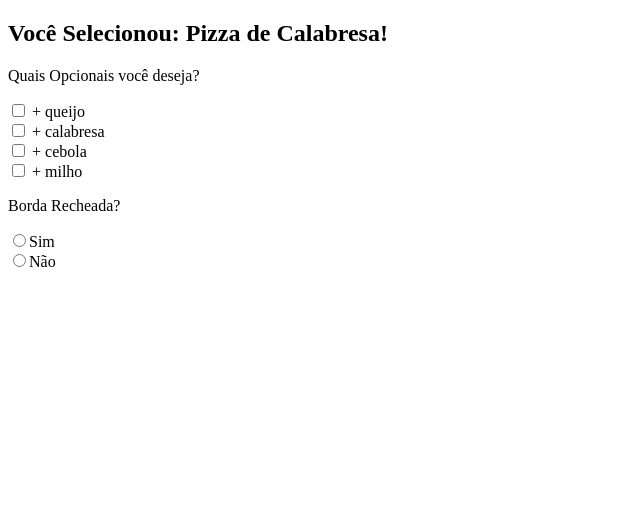
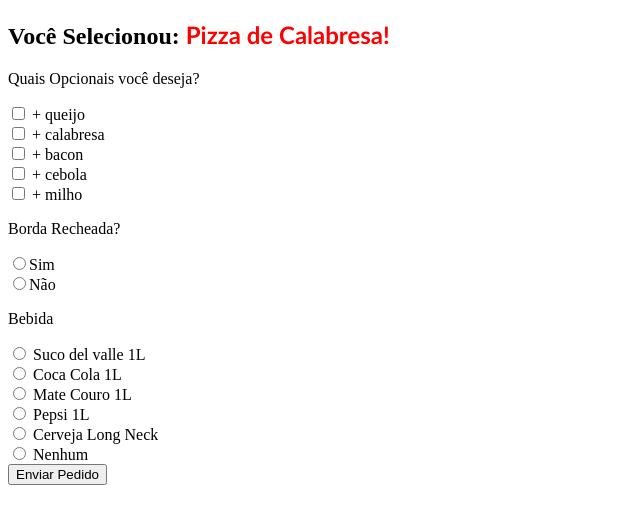
Before and after one commit to Brunamark/HTML, a plain HTML site: page Site_Completo_HTML/opcionais.html in a window 1280 px wide. Shown: the whole page, without its empty margins (0-640 px from the left). Drawn offline with Linux system fonts and the light colour scheme.

Commit message:
Aprendizados Importantes

```diff
--- a/Site_Completo_HTML/opcionais.html
+++ b/Site_Completo_HTML/opcionais.html
@@ -7,16 +7,24 @@
 </head>
 <body>
     <form method="get">
-    <h2>Você Selecionou: Pizza de Calabresa!</h2>
+    <h2> Você Selecionou: <font color="red" face="'Trebuchet MS',Arial">Pizza de Calabresa!</font> </h2>
     <p>Quais Opcionais você deseja?</p>
     <input type="checkbox" name="opcional[]" value="queijo"> + queijo <br>
     <input type="checkbox" name="opcional[]" value="calabresa"> + calabresa <br>
+    <input type="checkbox" name="opcional[]" value="bacon"> + bacon <br>
     <input type="checkbox" name="opcional[]" value="cebola"> + cebola <br>
     <input type="checkbox" name="opcional[]" value="milho"> + milho <br>
     <p>Borda Recheada?</p>
-    <input type="radio" name="" value="yes">Sim <br>
-    <input type="radio" name="" value="no">Não <br>
-
+    <input type="radio" name="borda" value="yes">Sim <br>
+    <input type="radio" name="borda" value="no">Não <br>
+    <p>Bebida</p>
+    <input type="radio" name="bebida" value="suco"> Suco del valle 1L <br>
+    <input type="radio" name="bebida" value="cocaCola"> Coca Cola 1L <br>
+    <input type="radio" name="bebida" value="mateCouro"> Mate Couro 1L <br>
+    <input type="radio" name="bebida" value="pepsi">  Pepsi 1L <br>
+    <input type="radio" name="bebida" value="cerveja"> Cerveja Long Neck <br>
+    <input type="radio" name="bebida" value="none"> Nenhum <br>
+    <button type="submit">Enviar Pedido</button>
     </form>
 </body>
 </html>
```
Also changed, not shown: Anotações/AnotacoesHTML.txt.
